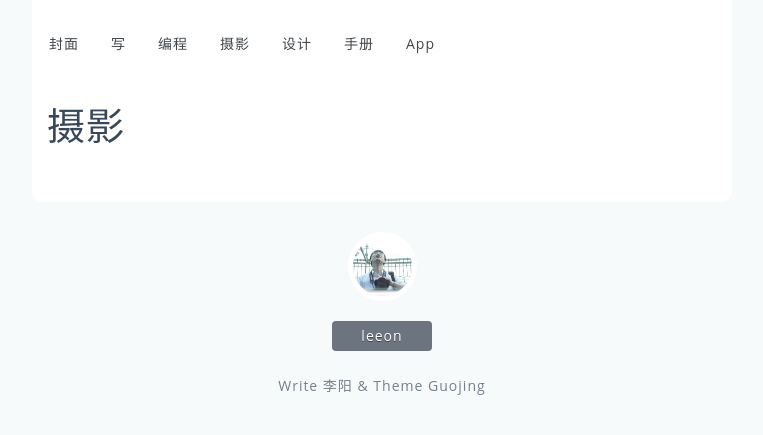
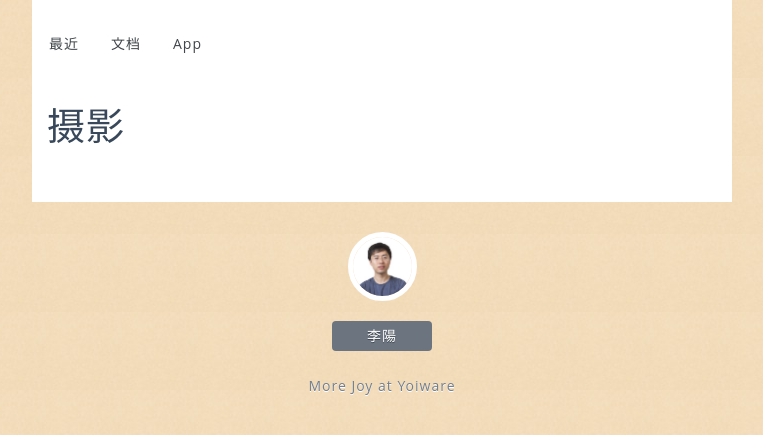
Before and after one commit to leeon/Y.Leeon, a Jekyll site: the page built from photos/index.md, in a window 1280 px wide. Shown: the top 435 px of the page, without its empty margins (258-1021 px from the left). Built offline with Jekyll 4.4.1, drawn with Linux system fonts in a browser that asks for light colours.

Commit message:
modify theme
+add new back paper
=edit head description

```diff
--- a/_config.yml
+++ b/_config.yml
@@ -6,12 +6,12 @@ title:            "atleeon"
 url:              http://atleeon.com
 feed:             /feed.xml
 author:
-    name:         leeon
+    name:         李陽
     twitter:      twitter.com/atleeon
     key:          atleeon
-description:      "leeon，腾讯后台工程师，独立开发者，喜欢摄影、设计和读书。"
+description:      "Leeon个人博客"
 copyright:        "CopryRight Leeon 2014"
 headdesc:         "leeon，腾讯后台工程师，独立开发者，喜欢摄影、设计和读书。"
 headkeys:         "李阳,博客,设计,摄影,开发,Yoiware,WI输入法"
-footdesc:         "Write 李阳 & Theme Guojing"
+footdesc:         "More Joy at Yoiware"
 debug:            false
--- a/_includes/banner.html
+++ b/_includes/banner.html
@@ -1,11 +1,9 @@
 <div class="banner">
 <ul class="nav nav-pills">
-  <li><a href="/">封面</a></li>
-  <li><a href="/write/">写</a></li>
-  <li><a href="/code/">编程</a></li>
-  <li><a href="/photos/">摄影</a></li>
-  <li><a href="/sketch/">设计</a></li>
-  <li><a href="/book/">手册</a></li>
+  <li><a href="/">最近</a></li>
+  <li><a href="/archive">文档</a></li>
+  <!-- <li><a href="/about/">作者</a></li> -->
+  <!-- <li><a href="/book/">手册</a></li> -->
   <li><a href="/app/">App</a></li>
 </ul>
 </div>
--- a/style/style.css
+++ b/style/style.css
@@ -1,7 +1,9 @@
 body {
   font-size: 18px;
   color: #525d67;
-  background: #f7fafb;
+  /*background: #f7fafb;*/
+  background-image: url(../images/theme/paperback.jpg);
+  /*background-size: 100%;*/
   font-family: "Open Sans",Arial,"Hiragino Sans GB","Microsoft YaHei","微软雅黑","STHeiti","WenQuanYi Micro Hei",SimSun,sans-serif;
   font-size: 1.125em;
   -webkit-font-smoothing: antialiased;
@@ -49,7 +51,7 @@ hr {
   background: #FFF;
   overflow: hidden;
   padding: 20px;
-  border-radius: 0px 0px 10px 10px;
+  /*border-radius: 0px 0px 10px 10px;*/
 }
 
 .banner {
```
Also changed, not shown: index.html (+6 -19 lines), images/authors/leeon.jpg, images/theme/paperback.jpg (added).
